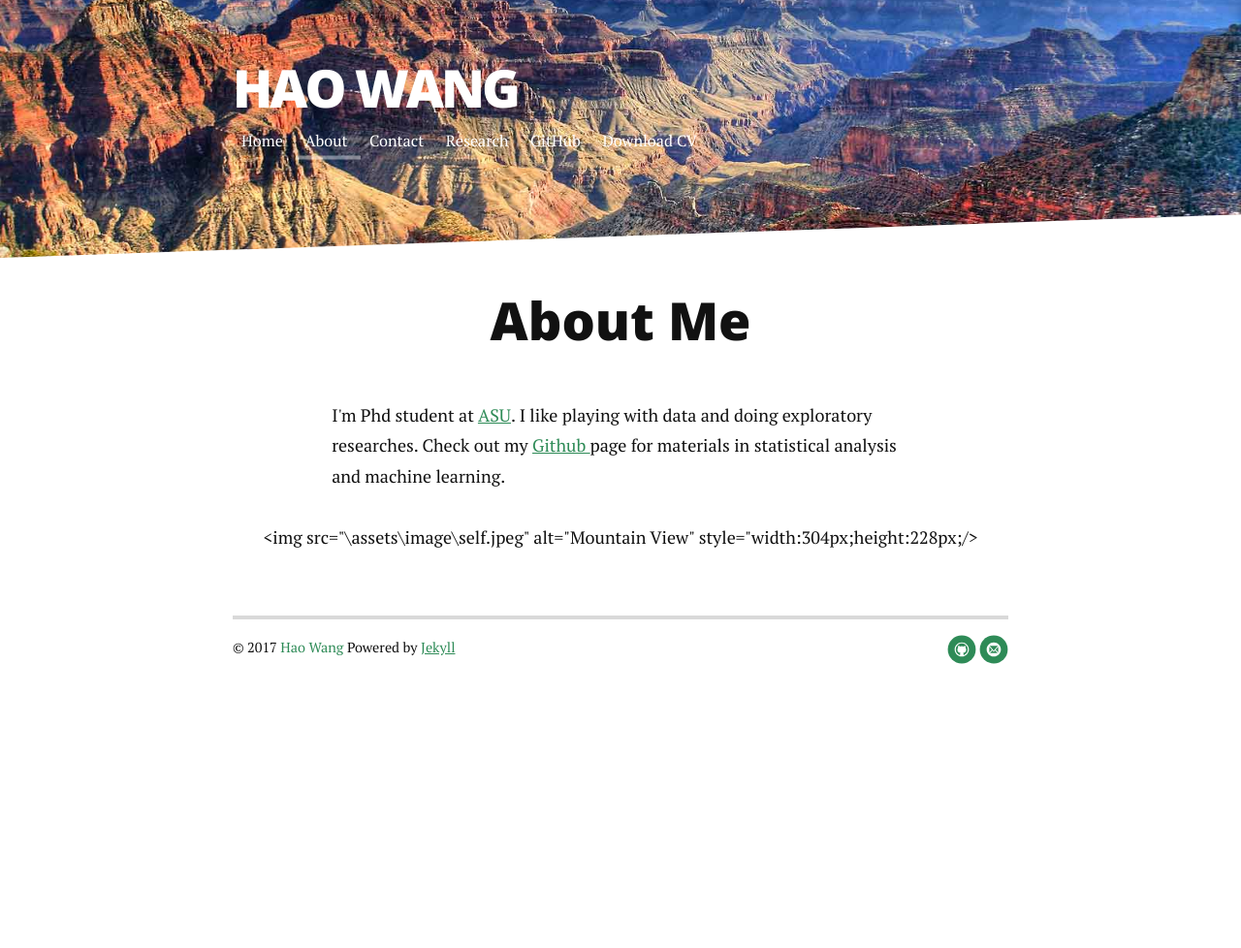
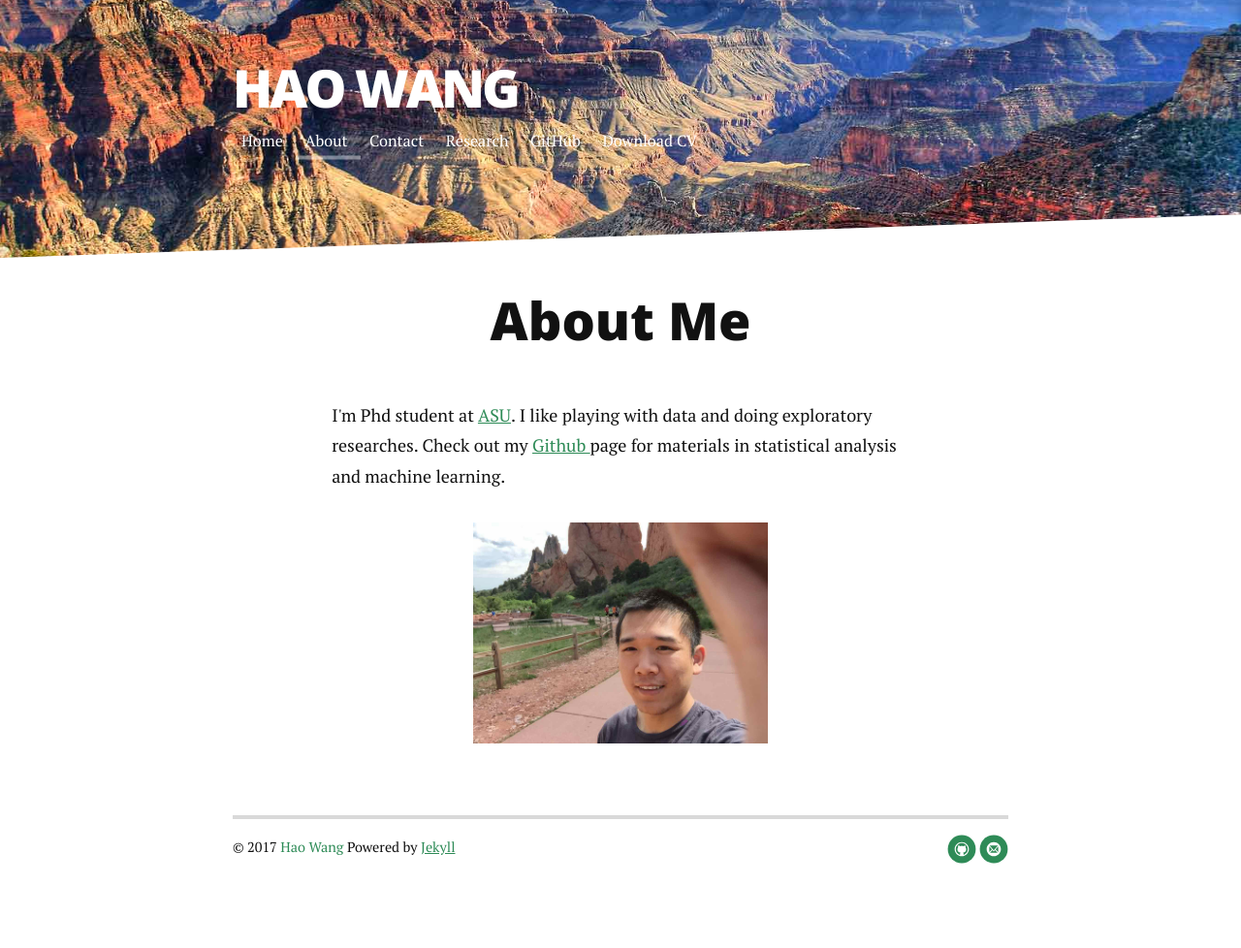
Before and after one commit to haowang666/haowang666.github.io, a Jekyll site: the page built from about.md, in a window 1280 px wide. Shown: the whole page at 97% size. Built offline with Jekyll 4.4.1, drawn with Linux system fonts in a browser that asks for light colours; nearby versions of some CDN libraries; before the commit the page ends 900 px from its top, so only the background shows below that.

Commit message:
Update about.md

```diff
--- a/about.md
+++ b/about.md
@@ -13,5 +13,5 @@ title: About Me
 </div>
 
 <p align="center">
-<img src="\assets\image\self.jpeg" alt="Mountain View" style="width:304px;height:228px;/>
+<img src="\assets\image\self.jpeg" alt="Mountain View" style="width:304px;height:228px;" />
 </p>
```
